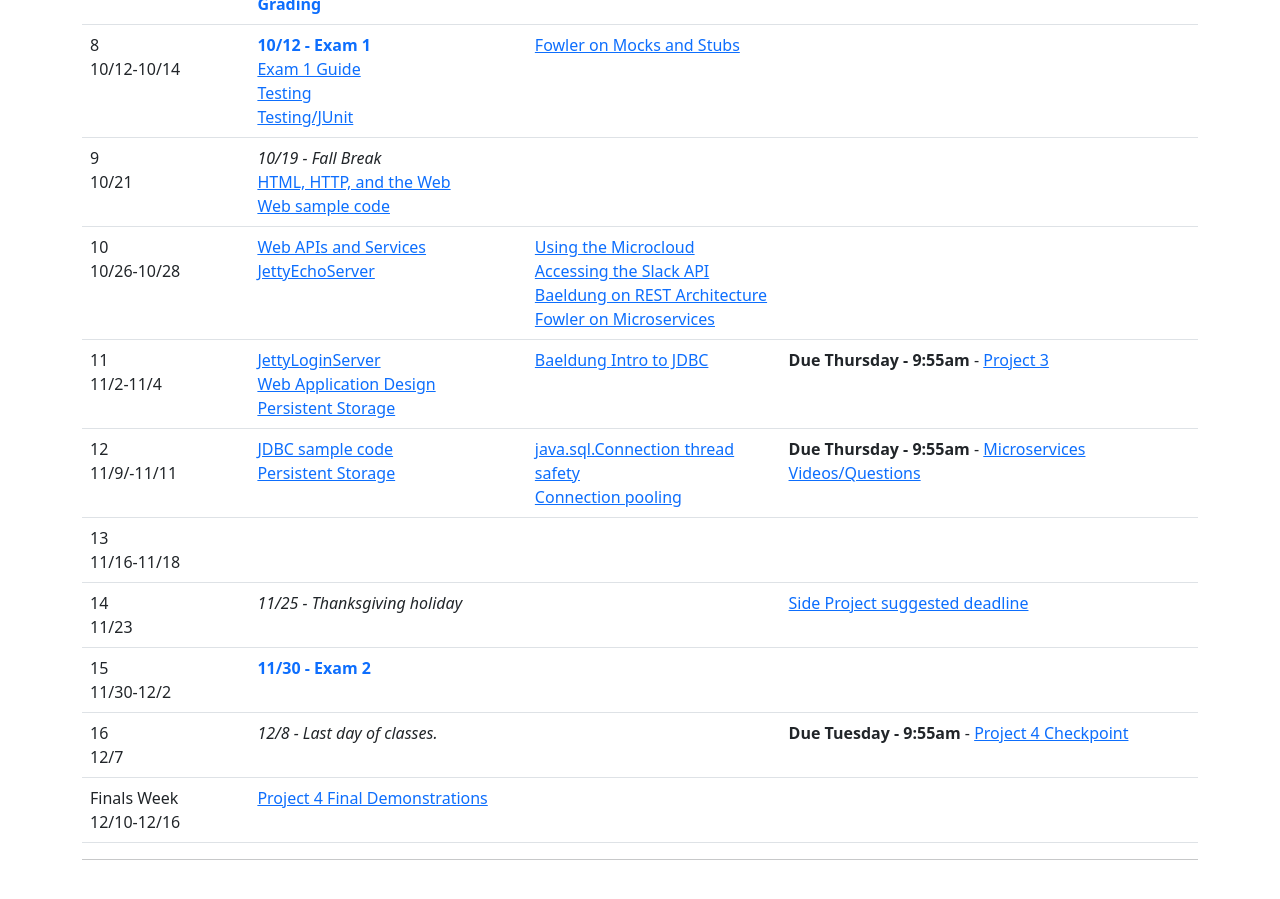
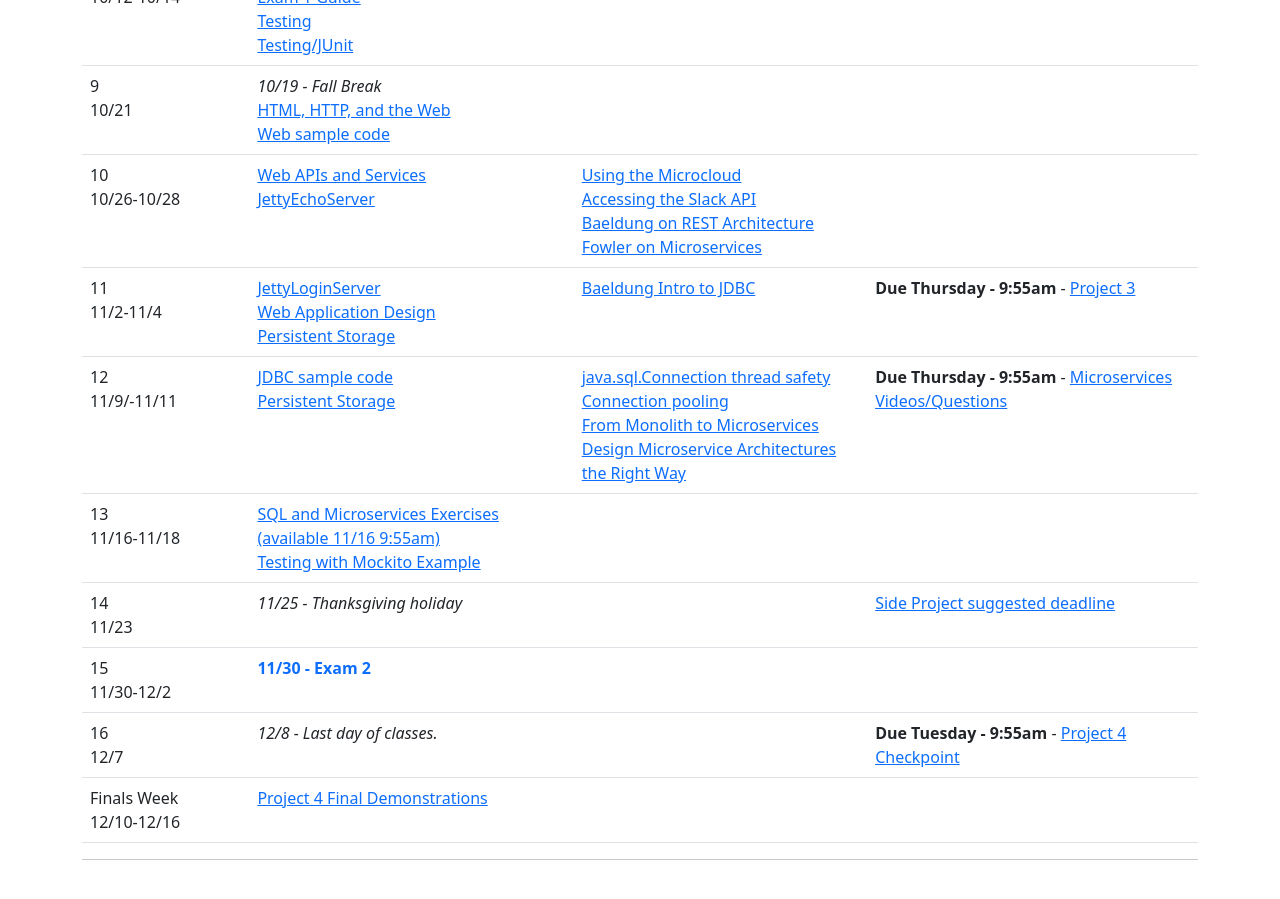
Before and after one commit to CS601-F21/cs601-f21, a Jekyll site: the page built from schedule.html, in a window 1280 px wide and 900 px high, scrolled down 1083 px. Built offline with Jekyll 4.4.1, drawn with Linux system fonts in a browser that asks for light colours.

Commit message:
adding content for week of 11/16

```diff
--- a/schedule.html
+++ b/schedule.html
@@ -200,6 +200,8 @@ title: Schedule
 			<td>
 				<a href="https://www.baeldung.com/java-sql-connection-thread-safety">java.sql.Connection thread safety</a><br/>
 				<a href="https://www.baeldung.com/java-connection-pooling">Connection pooling</a><br/>
+				<a href="https://www.infoq.com/presentations/github-rails-monolith-microservices/">From Monolith to Microservices</a><br/>
+				<a href="https://www.infoq.com/presentations/microservices-arch-infrastructure-cd/">Design Microservice Architectures the Right Way</a><br/>
 			</td>
 			<td>
 				<strong>Due Thursday - 9:55am</strong> - <a href="https://usfca.instructure.com/courses/1601365/quizzes/2393707">Microservices Videos/Questions</a><br/>
@@ -208,6 +210,8 @@ title: Schedule
 		<tr>
 			<td>13<br/>11/16-11/18</td>
 			<td>
+				<a href="https://usfca.instructure.com/courses/1601365/quizzes/2393837">SQL and Microservices Exercises (available 11/16 9:55am)</a><br/>
+				<a href="https://github.com/CS601-F21/code-examples/tree/main/Mocks">Testing with Mockito Example</a><br/>
 			</td>
 			<td>
 			</td>
```
